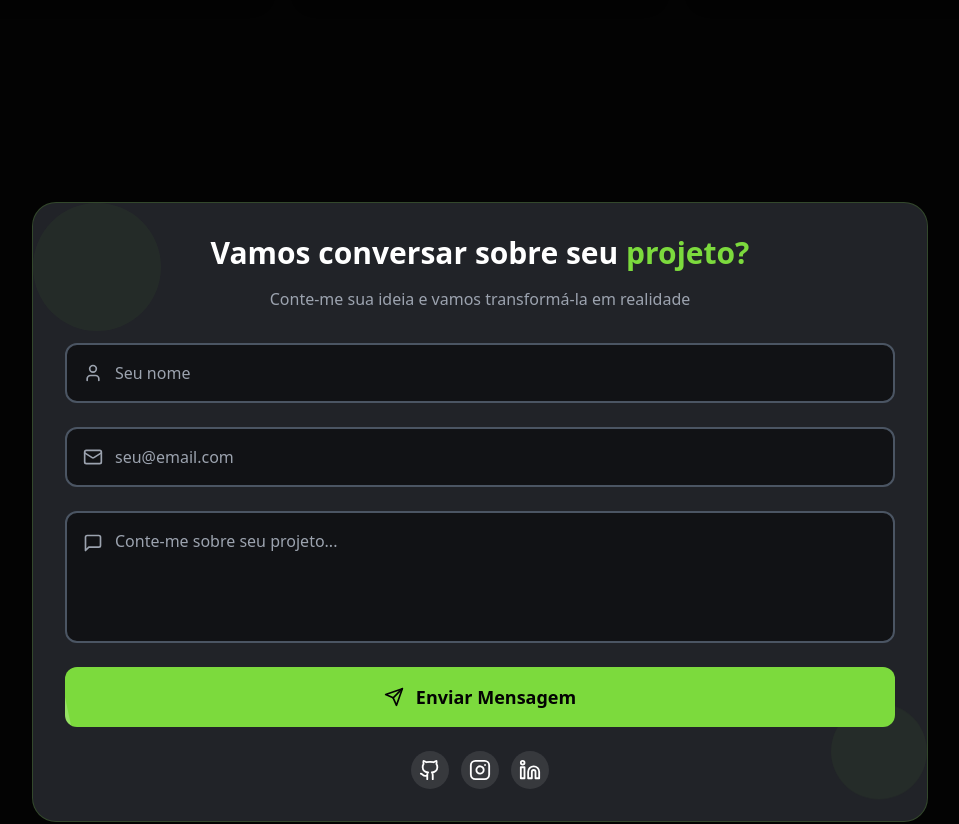
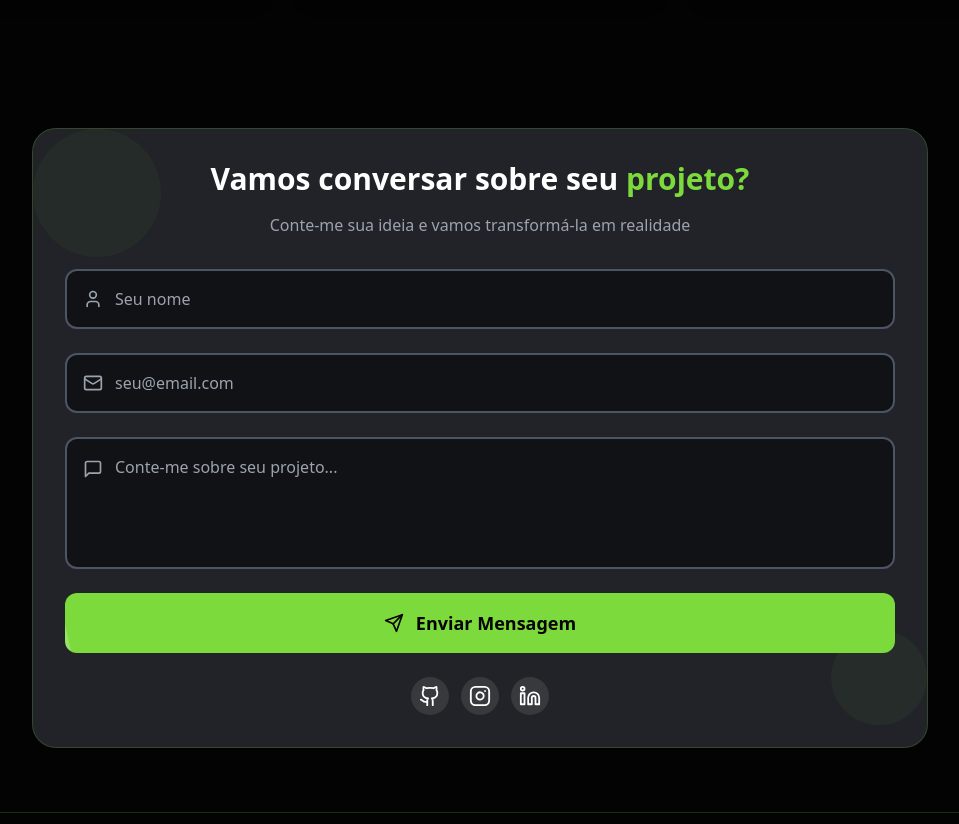
Before and after one commit to kainamf/dev-kainamf, a React (Create React App) app: page / in a window 1280 px wide. Shown: the part 2622-3446 px from the top of the page, without its empty margins (160-1119 px from the left). Built offline with nearby package versions, Linux system fonts and the light colour scheme.

Commit message:
fix: remove min-height from contact section for improved layout

```diff
--- a/src/App.tsx
+++ b/src/App.tsx
@@ -183,7 +183,7 @@ function App() {
           </section>
         </div>
         <div className="mb-2">
-          <section id="contact-section" className="min-h-screen flex items-center justify-center p-4">
+          <section id="contact-section" className="flex items-center justify-center p-4">
             <div className="w-full max-w-4xl">
               <ContactSection />
             </div>
```
